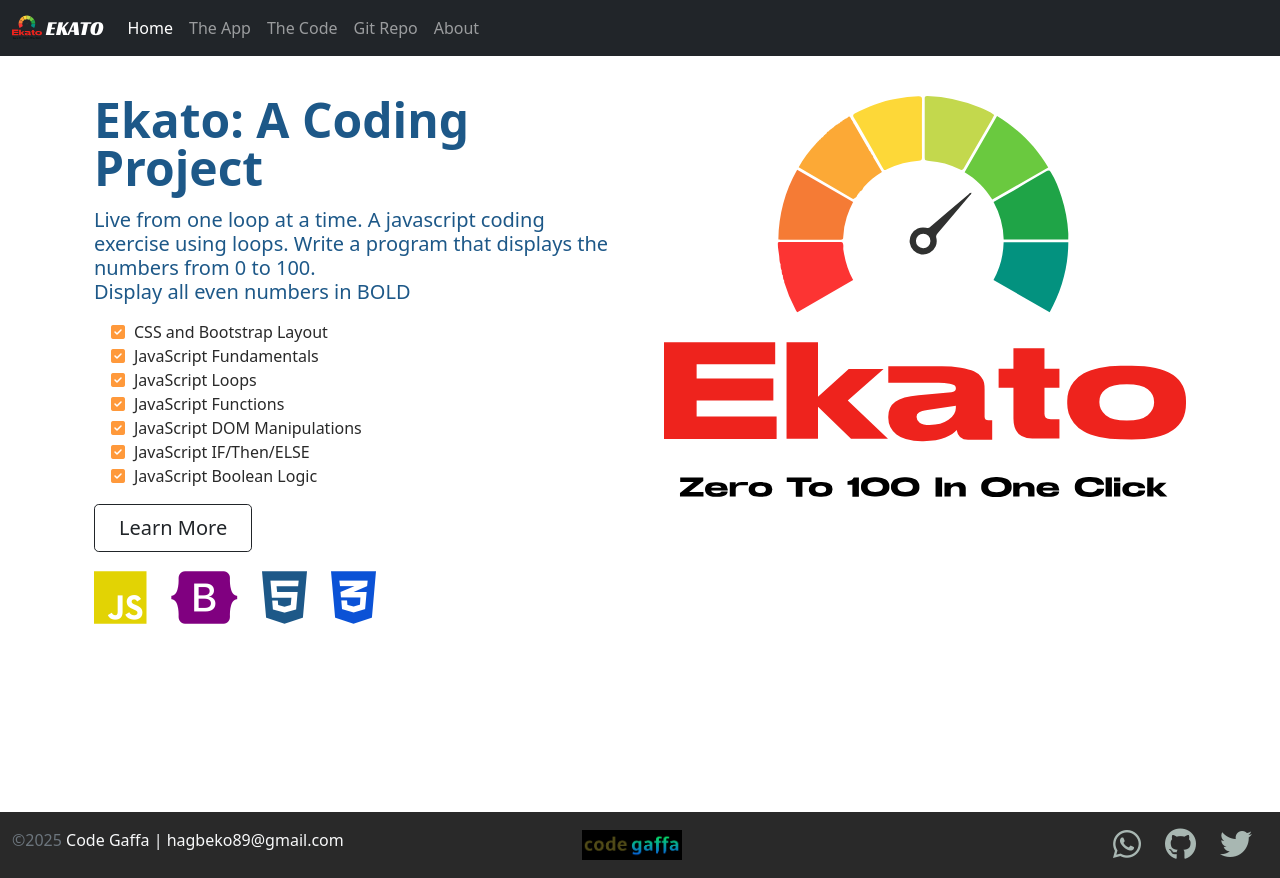
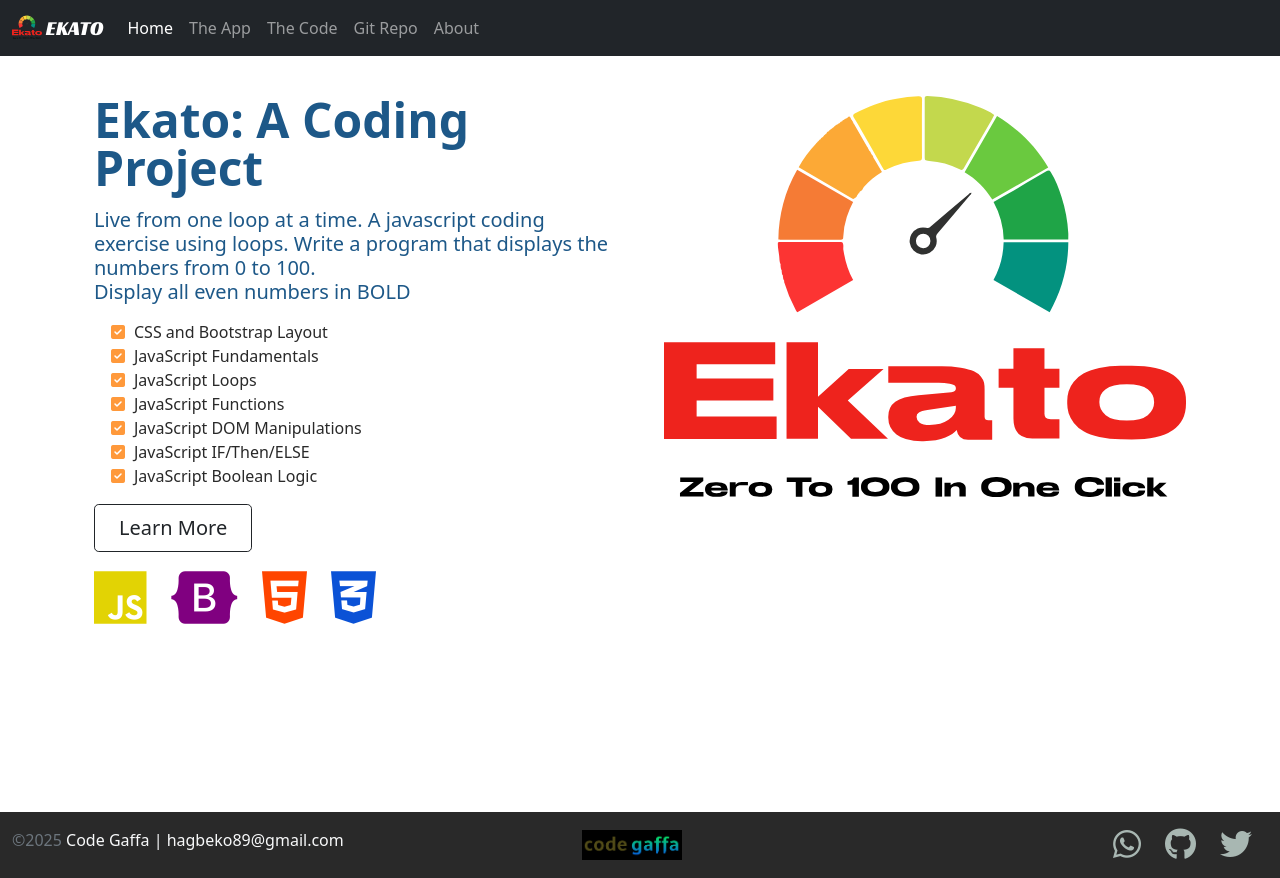
Before and after one commit to Dev-Henry/Ekato, a plain HTML site: page index.html in a window 1280 px wide. Drawn offline with nearby package versions, Linux system fonts and the light colour scheme.

Commit message:
html spelling correction

```diff
--- a/index.html
+++ b/index.html
@@ -86,7 +86,7 @@
                         <div class="row">
                             <div class="col"><i class="fa-brands fa-js fa-3x jsicon"></i></div>
                             <div class="col"><i class="fa-brands fa-bootstrap fa-3x bsicon"></i></div>
-                            <div class="col"><i class="fa-brands fa-html5 fa-3x htmml5icon"></i></div>
+                            <div class="col"><i class="fa-brands fa-html5 fa-3x html5icon"></i></div>
                             <div class="col"><i class="fa-brands fa-css3-alt fa-3x css3icon"></i></div>
                         </div>
                     </div>
```
Also changed, not shown: 1 other file.
